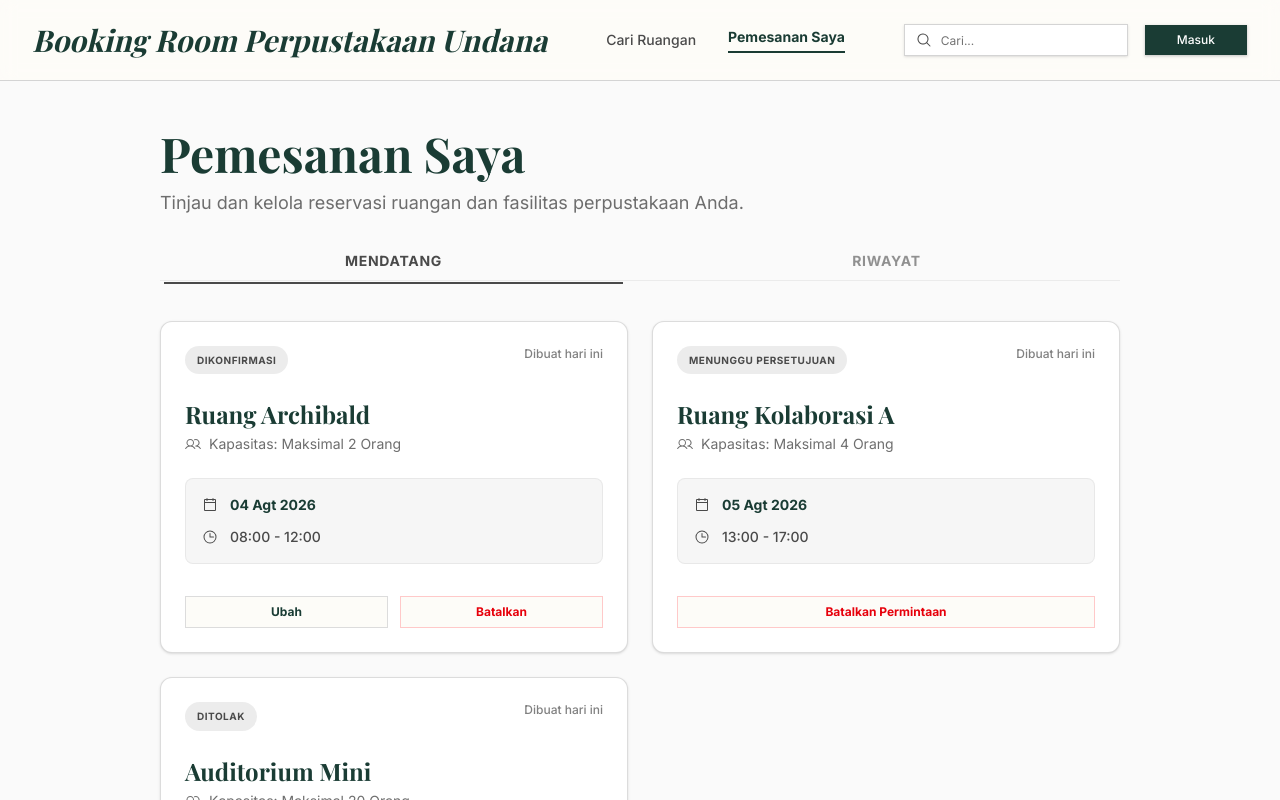
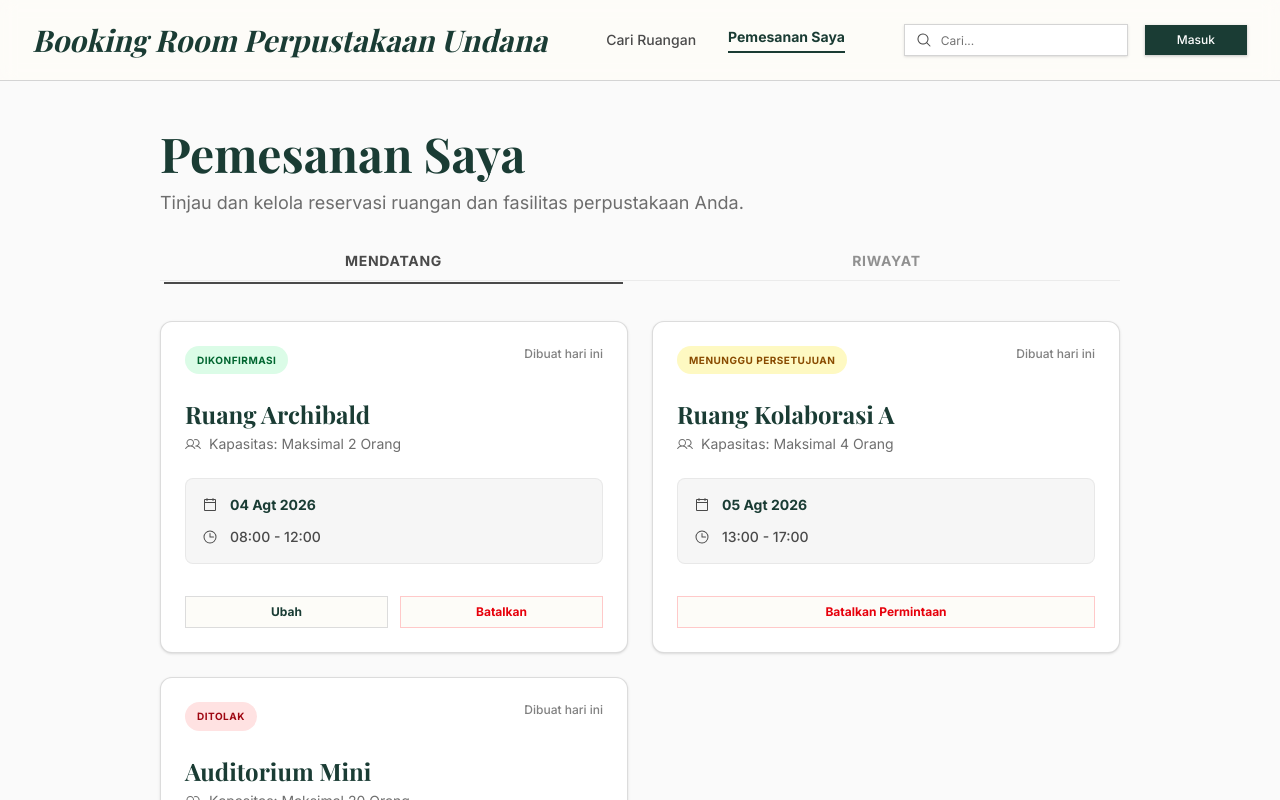
Before and after one commit to legacyditt/booking-room-perpusUndana, a Next.js app in the folder frontend/: page /reservations in a window 1280 px wide. Shown: the top 800 px of the page. Built offline with nearby package versions, Linux system fonts and the light colour scheme; a web font is replaced by a local one.

Commit message:
refactor(ui): apply PR reviewer suggestions for badge colors and selectvalue

```diff
--- a/frontend/src/features/booking/components/BookingDetailsForm.tsx
+++ b/frontend/src/features/booking/components/BookingDetailsForm.tsx
@@ -133,13 +133,7 @@ const formatRupiah = (angka: number) => rupiahFormatter.format(angka);
             <SelectTrigger className="w-full px-4 py-3.5 border-border bg-background shadow-sm">
               <div className="flex items-center gap-3">
                 <Clock className="h-5 w-5 text-neutral shrink-0" />
-                <SelectValue placeholder="Pilih Waktu Sesi">
-                  {selectedSession
-                    ? sessions
-                        .filter((s) => s.id === Number(selectedSession))
-                        .map((s) => `${s.name} (${s.timeRange})`)
-                    : "Pilih Waktu Sesi"}
-                </SelectValue>
+                <SelectValue placeholder="Pilih Waktu Sesi" />
               </div>
             </SelectTrigger>
             <SelectContent>
--- a/frontend/src/features/reservations/components/ReservationCard.tsx
+++ b/frontend/src/features/reservations/components/ReservationCard.tsx
@@ -4,6 +4,7 @@ import { format, formatDistanceToNow, isToday } from "date-fns";
 import { id as idLocale } from "date-fns/locale"; // Menggunakan locale Bahasa Indonesia
 import { CalendarBlank, Clock, Users } from "@phosphor-icons/react/dist/ssr";
 import { Button } from "@/components/ui/button";
+import { cn } from "@/lib/utils";
 import { Booking, Session } from "@/types/booking";
 import { Room } from "@/types/room";
 
@@ -25,21 +26,21 @@ export function ReservationCard({ booking, room, session }: ReservationCardProps
   const formattedDate = format(bookingDate, "dd MMM yyyy", { locale: idLocale });
 
   // Styling logika status
-  const statusMap: Record<Booking["status"], string> = {
-    PENDING: "MENUNGGU PERSETUJUAN",
-    APPROVED: "DIKONFIRMASI",
-    REJECTED: "DITOLAK",
-    CANCELLED: "DIBATALKAN",
+  const statusConfig: Record<Booking["status"], { text: string, className: string }> = {
+    PENDING: { text: "MENUNGGU PERSETUJUAN", className: "bg-yellow-100 text-yellow-800" },
+    APPROVED: { text: "DIKONFIRMASI", className: "bg-green-100 text-green-800" },
+    REJECTED: { text: "DITOLAK", className: "bg-red-100 text-red-800" },
+    CANCELLED: { text: "DIBATALKAN", className: "bg-gray-100 text-gray-800" },
   };
-  const badgeText = statusMap[booking.status];
+  const currentStatus = statusConfig[booking.status];
 
   return (
     <div className="bg-white border border-border/80 rounded-xl p-6 shadow-sm flex flex-col gap-6 text-left hover:shadow-md transition-shadow h-full">
 
       {/* Top Header Row (Badge & Waktu Dibuat) */}
       <div className="flex justify-between items-start gap-4">
-        <span className="bg-neutral/10 text-neutral font-bold text-[10px] tracking-wider uppercase px-3 py-1.5 rounded-full">
-          {badgeText}
+        <span className={cn("font-bold text-[10px] tracking-wider uppercase px-3 py-1.5 rounded-full", currentStatus.className)}>
+          {currentStatus.text}
         </span>
 
         <span className="text-xs font-medium text-neutral/70">
```
